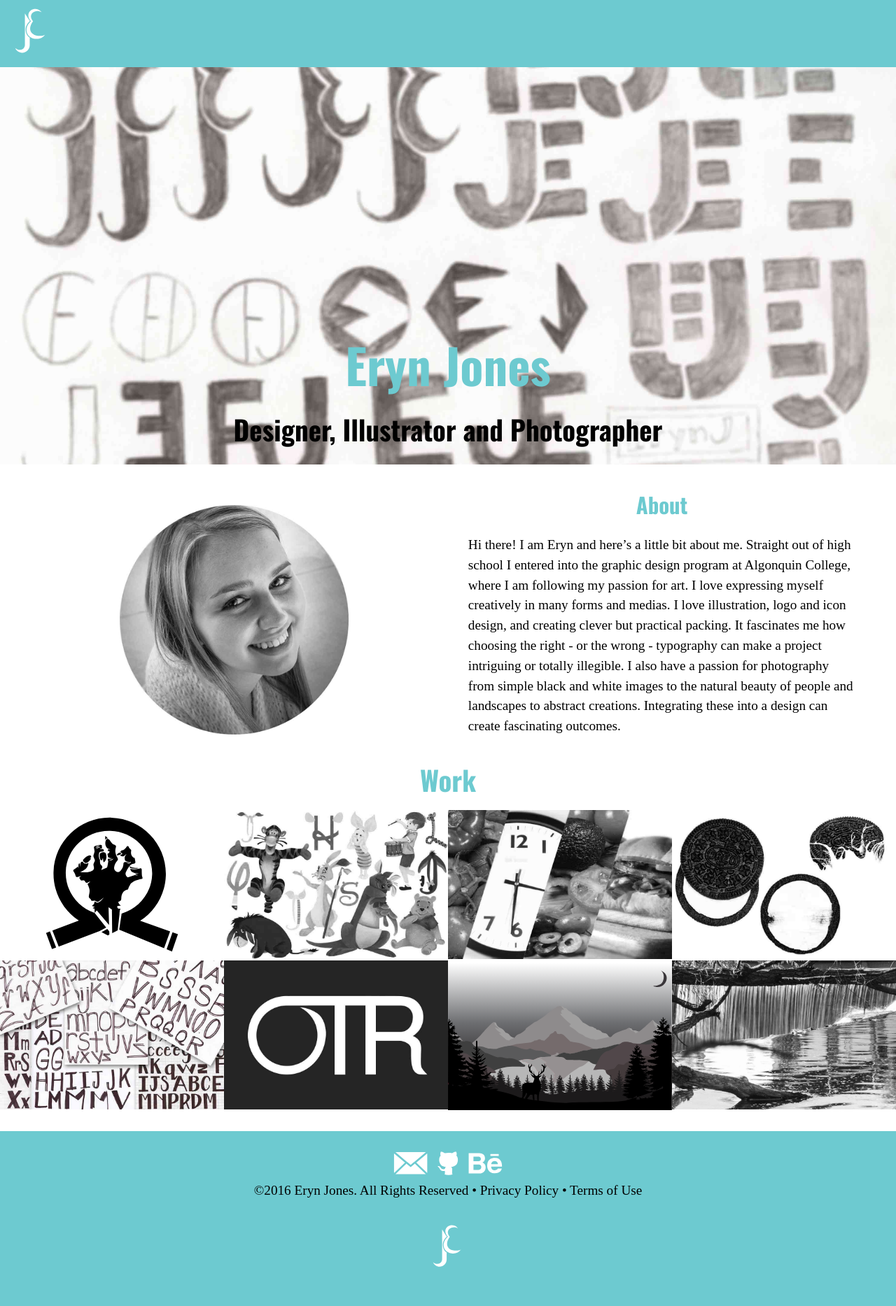
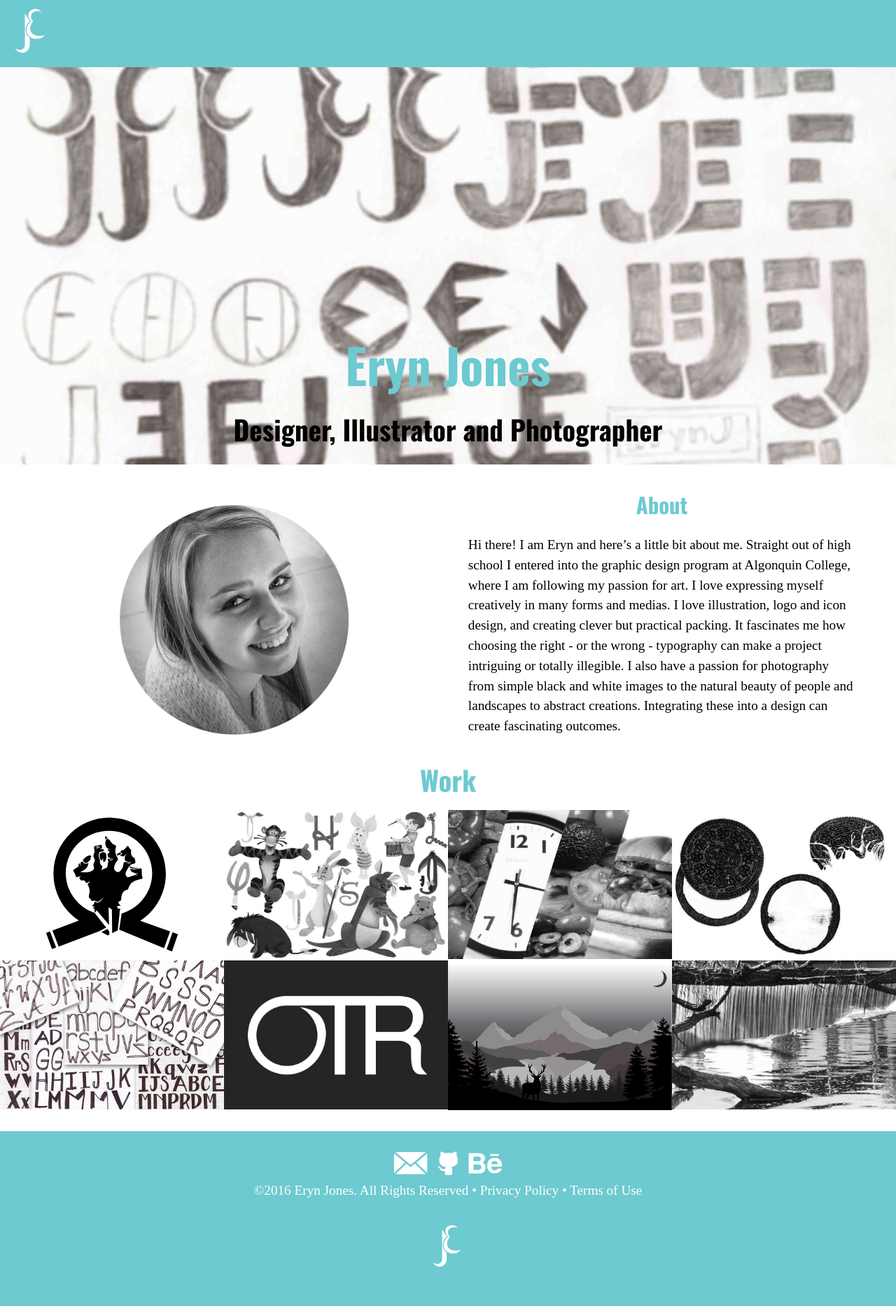
Before and after one commit to erynjones/portfolio, a Jekyll site: the page built from index.html, in a window 1280 px wide. Shown: the whole page at 70% size. Built offline with Jekyll 4.4.1, drawn with Linux system fonts in a browser that asks for light colours; some web fonts are replaced.

Commit message:
footer fixed

```diff
--- a/_layouts/default.html
+++ b/_layouts/default.html
@@ -33,7 +33,7 @@
   <a itemprop="email" href="mailto:eryn.jones16@hotmail.com"><img class="icons" src="{{site.baseurl}}/images/email.svg" alt="mail"></a>
   <a itemprop="url" href="https://github.com/erynjones"><img class="icons" src="{{site.baseurl}}/images/github.svg" alt="github"></a>
   <a itemprop="url" href="https://www.behance.net/ErynJ"><img class="icons" src="{{site.baseurl}}/images/behance.svg" alt="behance"></a>
-  <p>©2016 <span itemprop="name">Eryn Jones.</span> All Rights Reserved • Privacy Policy • Terms of Use</p>
+  <p class="white">©2016 <span itemprop="name">Eryn Jones.</span> All Rights Reserved • Privacy Policy • Terms of Use</p>
   <a itemprop="url" href="#top"><img class="push-1-2 icons" src="{{site.baseurl}}/images/eryn-jones.svg" alt="Eryn Jones"></a>
 </footer>
 
--- a/css/main.css
+++ b/css/main.css
@@ -412,6 +412,10 @@
     padding-left: 12em;
     padding-right: 12em;
   }
+
+  .footer-2 {
+    bottom: -2300px;
+  }
 }
 
 @media only screen and (min-width: 110em) {
```
